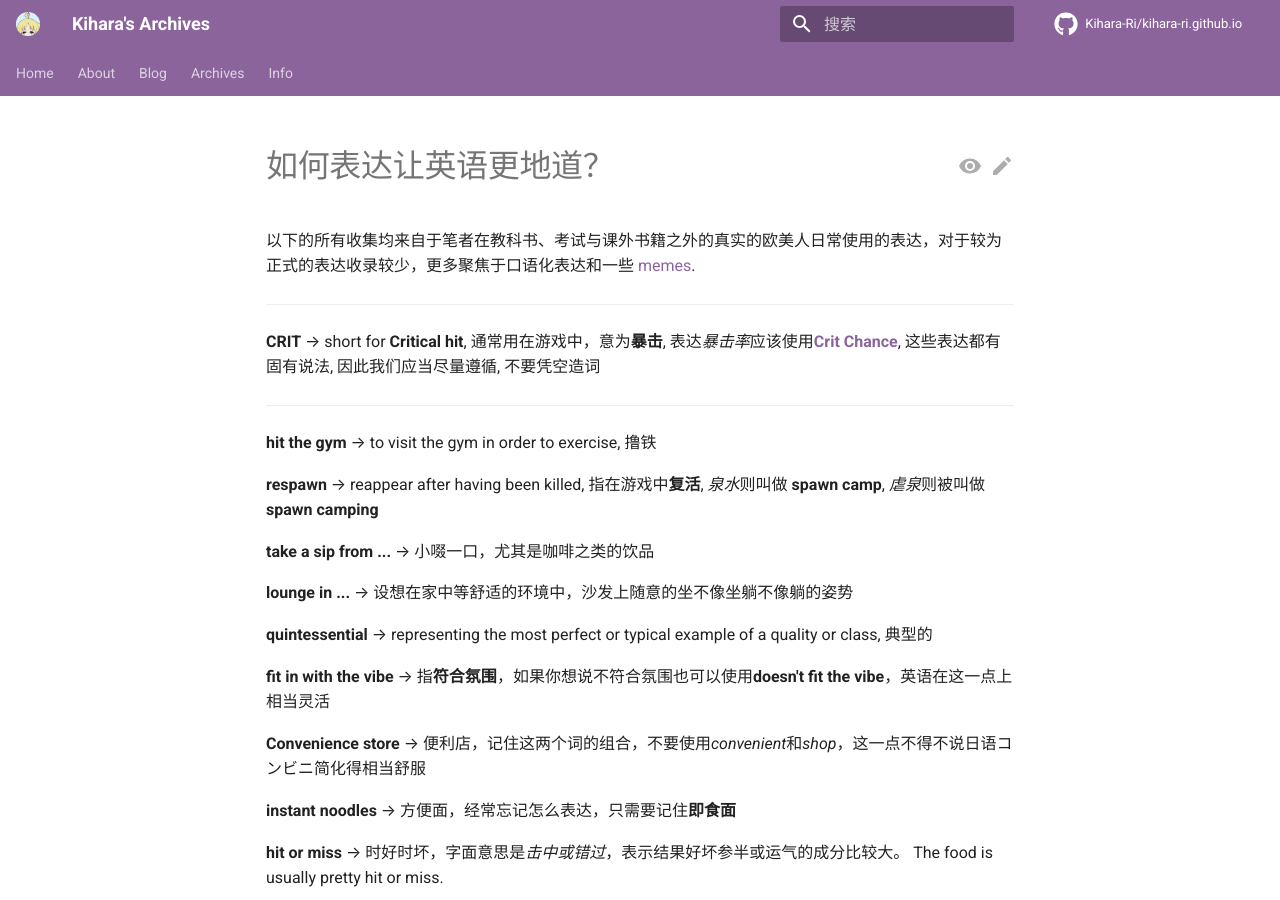
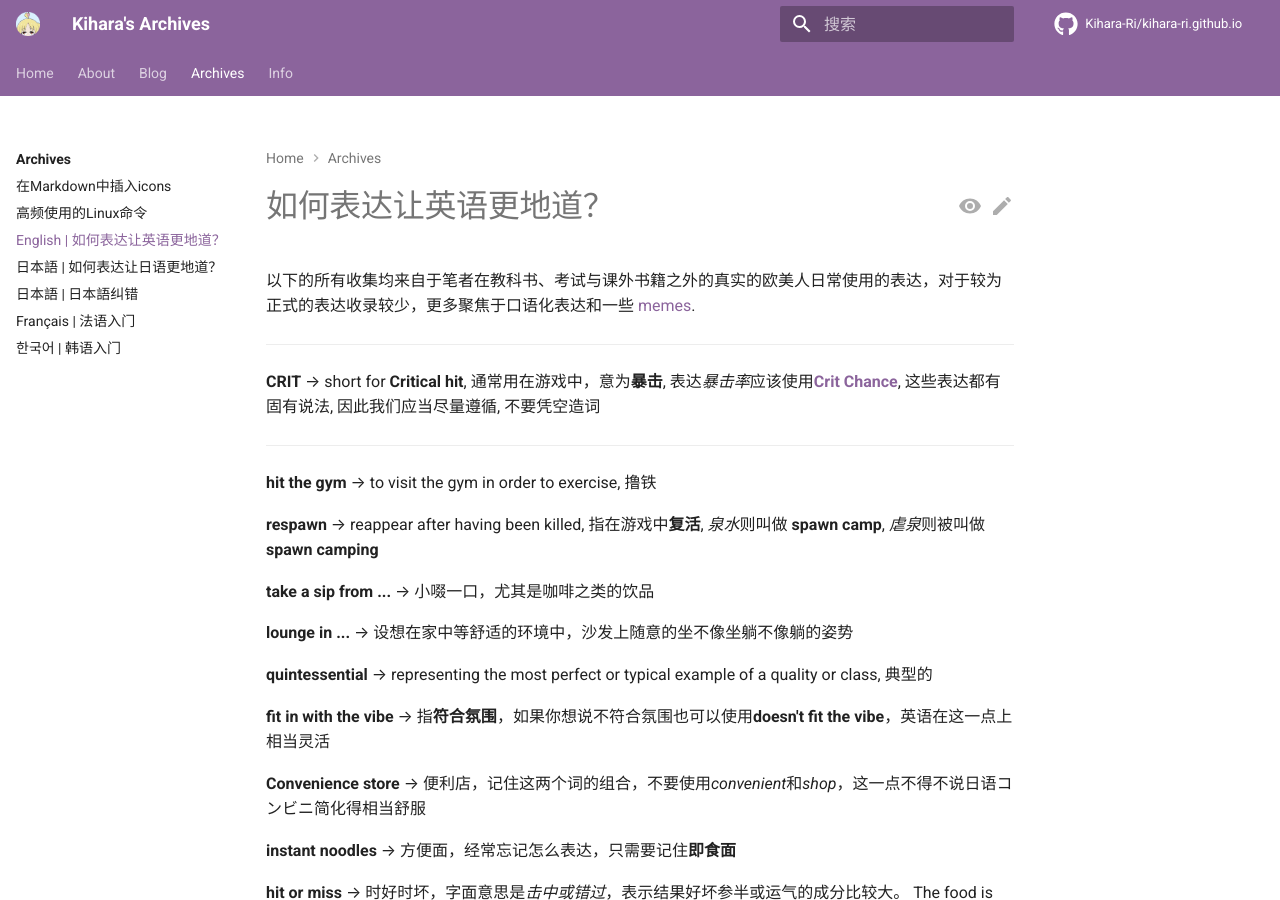
Before and after one commit to Kihara-Ri/kihara-ri.github.io, an MkDocs documentation site: the page built from docs/archives/English | 如何表达让英语更地道？.md, in a window 1280 px wide and 900 px high. Built offline with MkDocs 1.6.1 and Material for MkDocs 9.7.7, drawn with Linux system fonts in a browser that asks for light colours; comment, search, counter and statistics services are not loaded; some of the changed text lies outside the part shown.

Commit message:
新增页面

```diff
--- /dev/null
+++ b/docs/archives/한국어 | 韩语入门.md
@@ -0,0 +1 @@
+# 韩语入门
--- a/mkdocs.yml
+++ b/mkdocs.yml
@@ -41,6 +41,7 @@
     - '日本語 | 如何表达让日语更地道？': 'archives/日本語 | 如何表达让日语更地道？.md'
     - '日本語 | 日本語纠错': 'archives/日本語 | 日本語纠错.md'
     - 'Français | 法语入门': 'archives/Français | 法语入门.md'
+    - '한국어 | 韩语入门': 'archives/한국어 | 韩语入门.md'
   - Info:
     - lookups.md
     - books.md
```
Also changed, not shown: docs/archives/English | 如何表达让英语更地道？.md (renamed from docs/archives/如何表达让英语更地道？.md).
